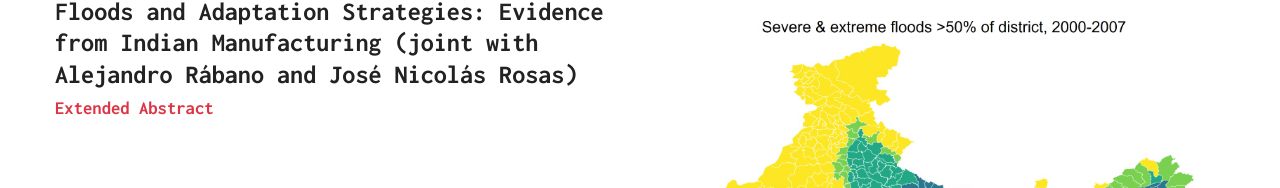
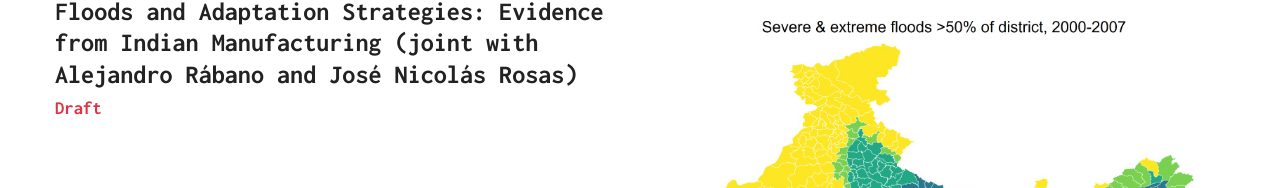
Before and after one commit to markoirisarri/markoirisarri.github.io, a plain HTML site: page research/index.html in a window 1280 px wide. Shown: the part 2267-2455 px from the top of the page. Drawn offline with nearby package versions, Linux system fonts and the light colour scheme; some icons are missing.

Commit message:
draft india

```diff
--- a/research/index.html
+++ b/research/index.html
@@ -205,7 +205,7 @@
                 <div class="content-column">
                     <!-- Working Papers -->
                     <h3 id="india_floods">
-                    Floods and Adaptation Strategies: Evidence from Indian Manufacturing (joint with Alejandro Rábano and José Nicolás Rosas) <a href="extended_abstract_india.pdf" target="_blank">Extended Abstract</a>
+                    Floods and Adaptation Strategies: Evidence from Indian Manufacturing (joint with Alejandro Rábano and José Nicolás Rosas) <a href="DraftFloodsAndAdaptationStrategies.pdf" target="_blank">Draft</a>
                     </h3>
                 </div>
 
```
Also changed, not shown: 1 other file.
